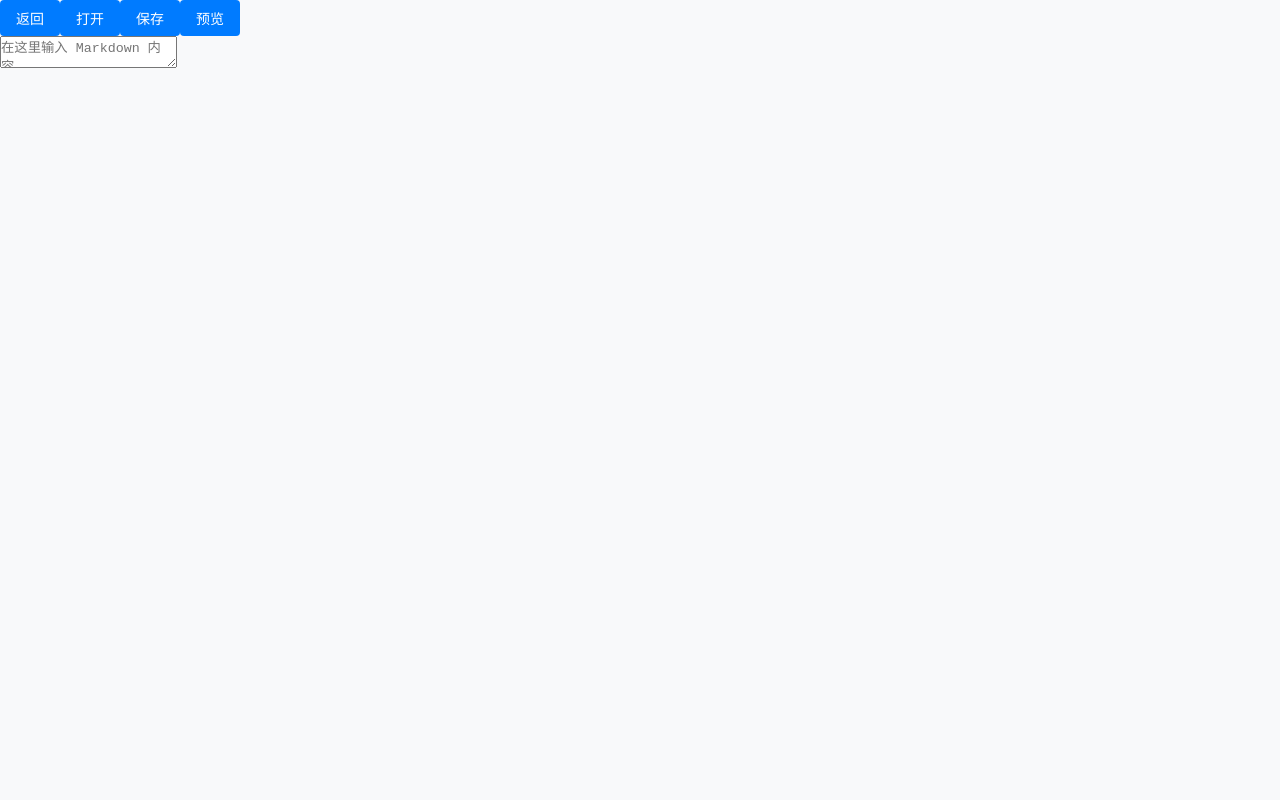
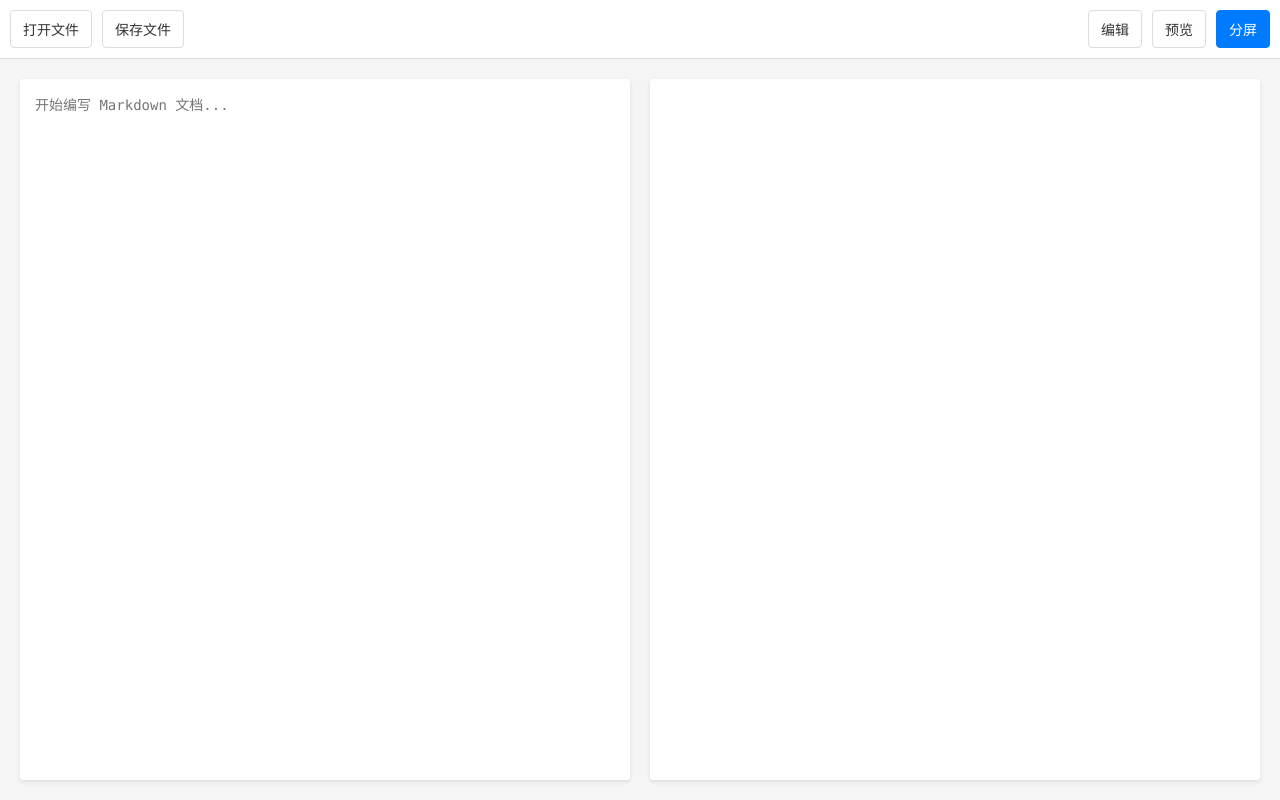
Before and after one commit to Hughhhhcoder/HTooL, a Vue app: page /markdown in a window 1280 px wide. Built offline with nearby package versions, Linux system fonts and the light colour scheme.

Commit message:
feat: 优化移动端体验，修复分屏模式和按钮样式

```diff
--- a/package.json
+++ b/package.json
@@ -9,6 +9,8 @@
   },
   "dependencies": {
     "@google-cloud/translate": "^9.0.1",
+    "dompurify": "^3.2.5",
+    "github-markdown-css": "^5.8.1",
     "highlight.js": "^11.8.0",
     "lodash-es": "^4.17.21",
     "marked": "^9.1.5",
--- a/src/views/MarkdownEditor.vue
+++ b/src/views/MarkdownEditor.vue
@@ -1,42 +1,54 @@
 <template>
-  <div class="container">
-    <div class="toolbar">
-      <button @click="goBack">返回</button>
-      <button @click="openFileOrDirectory">打开</button>
-      <button @click="saveFile">保存</button>
-      <button @click="createNewFile" v-if="currentDirectory">新建</button>
-      <button @click="createNewFolder" v-if="currentDirectory">新建文件夹</button>
-      <button @click="togglePreview" class="preview-toggle">
-        {{ showPreview ? '关闭预览' : '预览' }}
-      </button>
+  <div class="markdown-editor">
+    <div class="editor-header">
+      <div class="file-actions">
+        <input
+          type="file"
+          id="fileInput"
+          ref="fileInput"
+          accept=".md,.markdown,.txt"
+          @change="handleFileSelect"
+          style="display: none"
+        />
+        <button @click="openFile" class="action-btn">
+          <i class="fas fa-folder-open"></i> 打开文件
+        </button>
+        <button @click="saveFile" class="action-btn">
+          <i class="fas fa-save"></i> 保存文件
+        </button>
+      </div>
+      <div class="view-toggle">
+        <button
+          :class="['toggle-btn', { active: viewMode === 'edit' }]"
+          @click="viewMode = 'edit'"
+        >
+          编辑
+        </button>
+        <button
+          :class="['toggle-btn', { active: viewMode === 'preview' }]"
+          @click="viewMode = 'preview'"
+        >
+          预览
+        </button>
+        <button
+          :class="['toggle-btn', { active: viewMode === 'split' }]"
+          @click="viewMode = 'split'"
+        >
+          分屏
+        </button>
+      </div>
     </div>
-    <div class="content-wrapper">
-      <div class="file-explorer" v-if="currentDirectory">
-        <div class="directory-path">
-          <span>{{ currentDirectory.name }}</span>
-          <button class="refresh-btn" @click="refreshDirectory">刷新</button>
-        </div>
-        <div class="file-tree">
-          <file-tree-item
-            v-for="item in directoryFiles"
-            :key="item.name"
-            :item="item"
-            :level="0"
-            @open-file="openFileFromDirectory"
-            @open-folder="openSubFolder"
-          />
-        </div>
-      </div>
-      <div class="editor-area" :class="{ 'with-preview': showPreview }">
+
+    <div class="editor-content" :class="viewMode">
+      <div class="editor-section" v-show="viewMode !== 'preview'">
         <textarea
-          v-model="markdownContent"
-          class="editor-textarea"
-          placeholder="在这里输入 Markdown 内容..."
+          v-model="content"
+          placeholder="开始编写 Markdown 文档..."
           @input="updatePreview"
         ></textarea>
-        <div class="preview" v-if="showPreview">
-          <div class="preview-content" v-html="previewContent"></div>
-        </div>
+      </div>
+      <div class="preview-section" v-show="viewMode !== 'edit'">
+        <div class="markdown-body" v-html="previewContent"></div>
       </div>
     </div>
   </div>
@@ -47,6 +59,8 @@ import { ref, onMounted } from 'vue'
 import { useRouter } from 'vue-router'
 import { marked } from 'marked'
 import hljs from 'highlight.js'
+import DOMPurify from 'dompurify'
+import 'github-markdown-css/github-markdown.css'
 
 const router = useRouter()
 
@@ -58,31 +72,337 @@ marked.setOptions({
     }
     return hljs.highlightAuto(code).value
   },
-  breaks: true
+  breaks: true,
+  gfm: true,
+  headerIds: false
 })
 
-const markdownContent = ref('')
+const content = ref('')
 const previewContent = ref('')
-const currentDirectory = ref(null)
-const directoryFiles = ref([])
-const currentFileHandle = ref(null)
-const showPreview = ref(false)
+const viewMode = ref('split')
+const fileInput = ref(null)
 
 const goBack = () => {
   router.push('/')
 }
 
-const togglePreview = () => {
-  showPreview.value = !showPreview.value
+const updatePreview = () => {
+  previewContent.value = DOMPurify.sanitize(marked(content.value))
 }
 
-const updatePreview = () => {
-  previewContent.value = marked.parse(markdownContent.value)
+// 打开文件
+const openFile = () => {
+  fileInput.value.click()
 }
 
-// ... 其余代码保持不变 ...
+// 处理文件选择
+const handleFileSelect = (event) => {
+  const file = event.target.files[0]
+  if (file) {
+    const reader = new FileReader()
+    reader.onload = (e) => {
+      content.value = e.target.result
+      updatePreview()
+    }
+    reader.readAsText(file)
+  }
+}
+
+// 保存文件
+const saveFile = () => {
+  const blob = new Blob([content.value], { type: 'text/markdown' })
+  const url = URL.createObjectURL(blob)
+  const a = document.createElement('a')
+  a.href = url
+  a.download = 'document.md'
+  document.body.appendChild(a)
+  a.click()
+  document.body.removeChild(a)
+  URL.revokeObjectURL(url)
+}
+
+// 初始化
+onMounted(() => {
+  // 添加移动端样式
+  const style = document.createElement('style')
+  style.textContent = `
+    @media (max-width: 768px) {
+      .markdown-editor {
+        padding: 10px;
+      }
+
+      .editor-header {
+        flex-direction: column;
+        gap: 10px;
+      }
+
+      .file-actions, .view-toggle {
+        width: 100%;
+        justify-content: center;
+      }
+
+      .editor-content {
+        height: calc(100vh - 120px);
+        padding: 10px;
+      }
+
+      .editor-content.split {
+        flex-direction: column;
+      }
+
+      .editor-section, .preview-section {
+        height: 50%;
+        min-height: 200px;
+      }
+
+      .markdown-body {
+        font-size: 16px;
+        line-height: 1.6;
+        padding: 15px;
+      }
+
+      .markdown-body h1 {
+        font-size: 24px;
+      }
+
+      .markdown-body h2 {
+        font-size: 20px;
+      }
+
+      .markdown-body h3 {
+        font-size: 18px;
+      }
+
+      .markdown-body p, .markdown-body li {
+        font-size: 16px;
+      }
+
+      .markdown-body code {
+        font-size: 14px;
+      }
+
+      .markdown-body pre {
+        font-size: 14px;
+        padding: 10px;
+      }
+
+      .markdown-body table {
+        font-size: 14px;
+      }
+
+      .markdown-body img {
+        max-width: 100%;
+        height: auto;
+      }
+
+      .action-btn, .toggle-btn, .back-btn {
+        font-size: 14px;
+        padding: 6px 10px;
+      }
+    }
+  `
+  document.head.appendChild(style)
+})
 </script>
 
 <style scoped>
-/* 样式保持不变 */
+.markdown-editor {
+  height: 100vh;
+  display: flex;
+  flex-direction: column;
+  background-color: #f5f5f5;
+}
+
+.editor-header {
+  padding: 10px;
+  background-color: white;
+  border-bottom: 1px solid #ddd;
+  display: flex;
+  justify-content: space-between;
+  align-items: center;
+  flex-wrap: wrap;
+}
+
+.file-actions, .view-toggle {
+  display: flex;
+  gap: 10px;
+}
+
+.action-btn, .toggle-btn {
+  padding: 8px 12px;
+  border: 1px solid #ddd;
+  border-radius: 4px;
+  background-color: white;
+  cursor: pointer;
+  transition: all 0.2s;
+  color: #333;
+}
+
+.action-btn:hover, .toggle-btn:hover {
+  background-color: #f8f9fa;
+  color: #000;
+}
+
+.toggle-btn.active {
+  background-color: #007bff;
+  color: white;
+  border-color: #007bff;
+}
+
+.back-btn {
+  padding: 8px 12px;
+  border: 1px solid #ddd;
+  border-radius: 4px;
+  background-color: white;
+  cursor: pointer;
+  transition: all 0.2s;
+  display: flex;
+  align-items: center;
+  gap: 5px;
+  color: #333;
+}
+
+.back-btn:hover {
+  background-color: #f8f9fa;
+  color: #000;
+}
+
+.editor-content {
+  flex: 1;
+  display: flex;
+  flex-direction: column;
+  gap: 20px;
+  padding: 20px;
+  overflow: hidden;
+}
+
+.editor-content.edit {
+  flex-direction: column;
+}
+
+.editor-content.preview {
+  flex-direction: column;
+}
+
+.editor-content.split {
+  flex-direction: column;
+}
+
+.editor-section, .preview-section {
+  background-color: white;
+  border-radius: 4px;
+  box-shadow: 0 2px 4px rgba(0, 0, 0, 0.1);
+  overflow: hidden;
+  flex: 1;
+  min-height: 200px;
+}
+
+textarea {
+  width: 100%;
+  height: 100%;
+  padding: 15px;
+  border: none;
+  resize: none;
+  font-family: 'Monaco', 'Menlo', 'Ubuntu Mono', 'Consolas', monospace;
+  font-size: 14px;
+  line-height: 1.6;
+}
+
+textarea:focus {
+  outline: none;
+}
+
+.markdown-body {
+  height: 100%;
+  overflow-y: auto;
+  padding: 20px;
+}
+
+/* 桌面端分屏布局 */
+@media (min-width: 769px) {
+  .editor-content.split {
+    flex-direction: row;
+  }
+
+  .editor-section, .preview-section {
+    flex: 1;
+    min-height: auto;
+  }
+}
+
+/* 移动端优化 */
+@media (max-width: 768px) {
+  .markdown-editor {
+    padding: 10px;
+  }
+
+  .editor-header {
+    flex-direction: column;
+    gap: 10px;
+  }
+
+  .file-actions, .view-toggle {
+    width: 100%;
+    justify-content: center;
+  }
+
+  .editor-content {
+    height: calc(100vh - 120px);
+    padding: 10px;
+  }
+
+  .editor-content.split {
+    flex-direction: column;
+  }
+
+  .editor-section, .preview-section {
+    height: 50%;
+    min-height: 200px;
+  }
+
+  .markdown-body {
+    font-size: 16px;
+    line-height: 1.6;
+    padding: 15px;
+  }
+
+  .markdown-body h1 {
+    font-size: 24px;
+  }
+
+  .markdown-body h2 {
+    font-size: 20px;
+  }
+
+  .markdown-body h3 {
+    font-size: 18px;
+  }
+
+  .markdown-body p, .markdown-body li {
+    font-size: 16px;
+  }
+
+  .markdown-body code {
+    font-size: 14px;
+  }
+
+  .markdown-body pre {
+    font-size: 14px;
+    padding: 10px;
+  }
+
+  .markdown-body table {
+    font-size: 14px;
+  }
+
+  .markdown-body img {
+    max-width: 100%;
+    height: auto;
+  }
+
+  .action-btn, .toggle-btn, .back-btn {
+    font-size: 14px;
+    padding: 6px 10px;
+  }
+}
 </style>
--- a/src/views/Translator.vue
+++ b/src/views/Translator.vue
@@ -1,6 +1,9 @@
 <template>
   <div class="translator-container">
     <div class="translator-header">
+      <button class="back-btn" @click="goBack">
+        <i class="fas fa-arrow-left"></i> 返回
+      </button>
       <h2>翻译工具</h2>
       <div class="language-selectors">
         <select v-model="sourceLanguage" class="language-select">
@@ -131,8 +134,11 @@
 
 <script setup>
 import { ref, watch, onMounted } from 'vue'
+import { useRouter } from 'vue-router'
 import { debounce } from 'lodash-es'
 import md5 from 'md5'
+
+const router = useRouter()
 
 const inputText = ref('')
 const translatedText = ref('')
@@ -407,6 +413,10 @@ watch([sourceLanguage, targetLanguage], () => {
     translateText()
   }
 })
+
+const goBack = () => {
+  router.push('/')
+}
 </script>
 
 <style scoped>
@@ -417,10 +427,26 @@ watch([sourceLanguage, targetLanguage], () => {
 }
 
 .translator-header {
+  display: flex;
+  align-items: center;
+  gap: 10px;
   margin-bottom: 20px;
+}
+
+.back-btn {
+  padding: 8px 12px;
+  border: 1px solid #ddd;
+  border-radius: 4px;
+  background-color: white;
+  cursor: pointer;
+  transition: all 0.2s;
   display: flex;
-  justify-content: space-between;
   align-items: center;
+  gap: 5px;
+}
+
+.back-btn:hover {
+  background-color: #f8f9fa;
 }
 
 .language-selectors {
```
Also changed, not shown: 1 other file (tests, documents, lock files or other folders).
